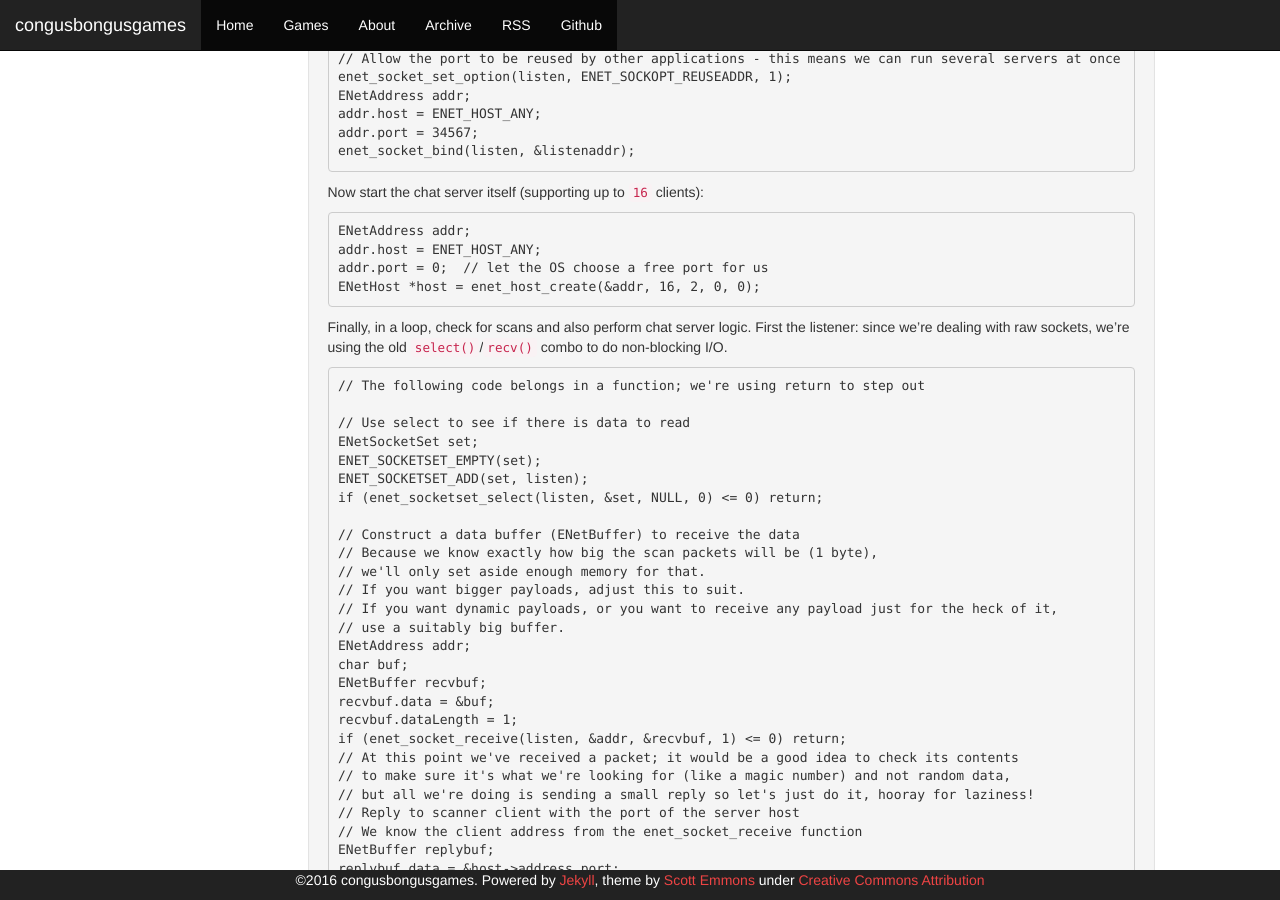
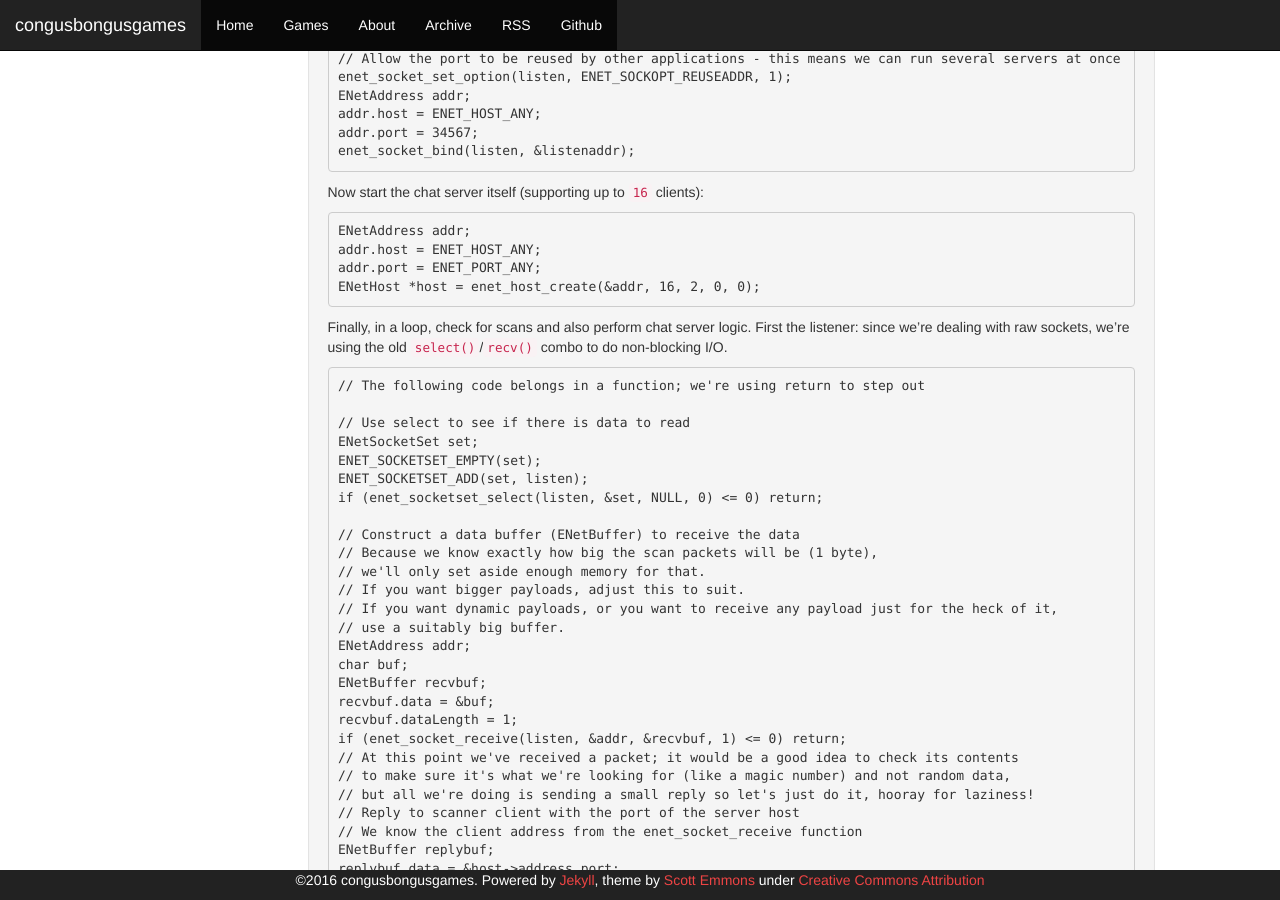
Before and after one commit to cxong/cxong.github.io, a Jekyll site: the page built from _posts/2016-01-27-how-to-write-a-lan-server.md, in a window 1280 px wide and 900 px high, scrolled down 1308 px. Built offline with Jekyll 4.4.1, drawn with Linux system fonts in a browser that asks for light colours; emoji names are drawn with the system emoji font; Markdown is read by kramdown in place of the engine named in the settings; comment, search, counter and statistics services are not loaded.

Commit message:
Use ENET_PORT_ANY

````diff
--- a/_posts/2016-01-27-how-to-write-a-lan-server.md
+++ b/_posts/2016-01-27-how-to-write-a-lan-server.md
@@ -70,7 +70,7 @@ Now start the chat server itself (supporting up to `16` clients):
 ```c
 ENetAddress addr;
 addr.host = ENET_HOST_ANY;
-addr.port = 0;  // let the OS choose a free port for us
+addr.port = ENET_PORT_ANY;
 ENetHost *host = enet_host_create(&addr, 16, 2, 0, 0);
 ```
 
````
